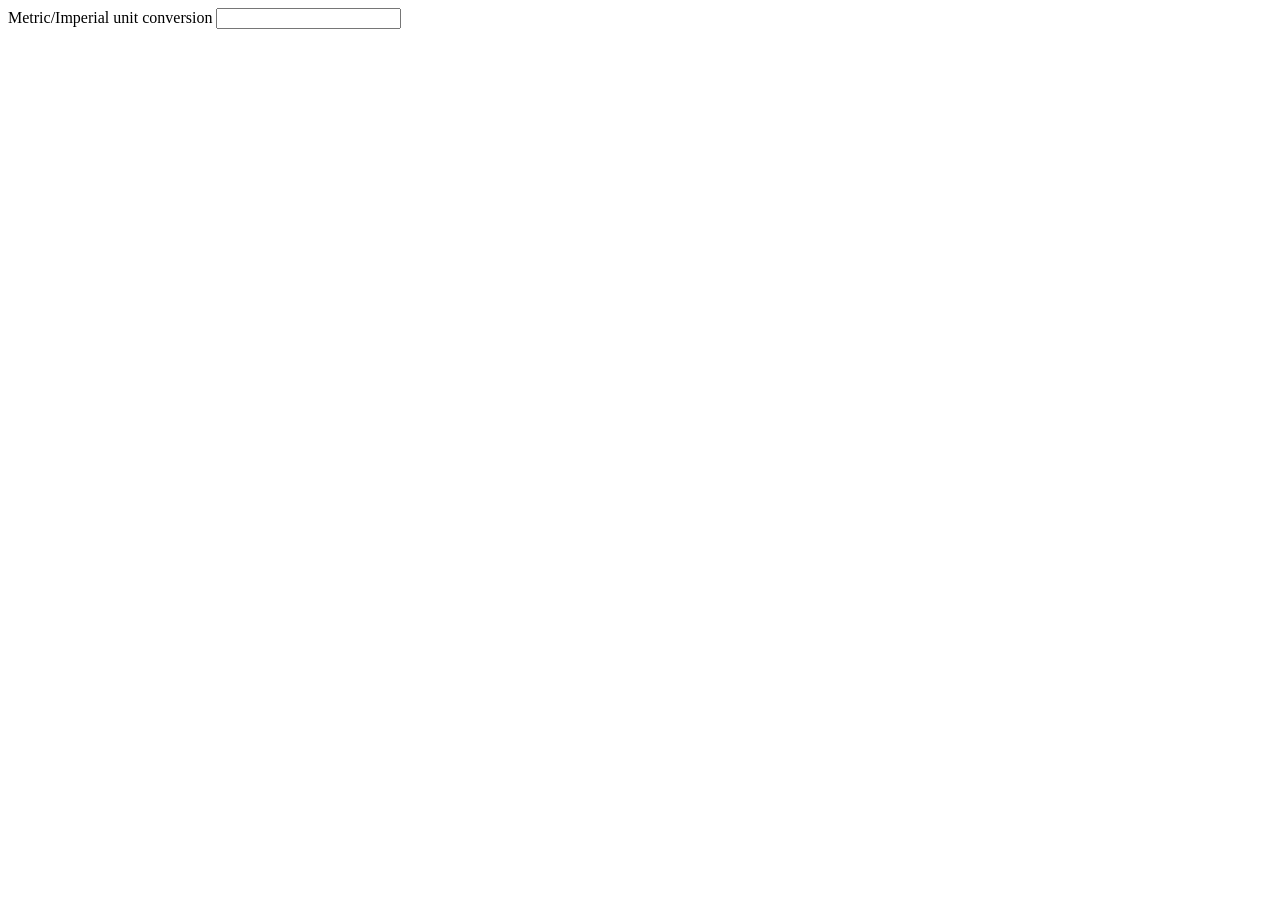
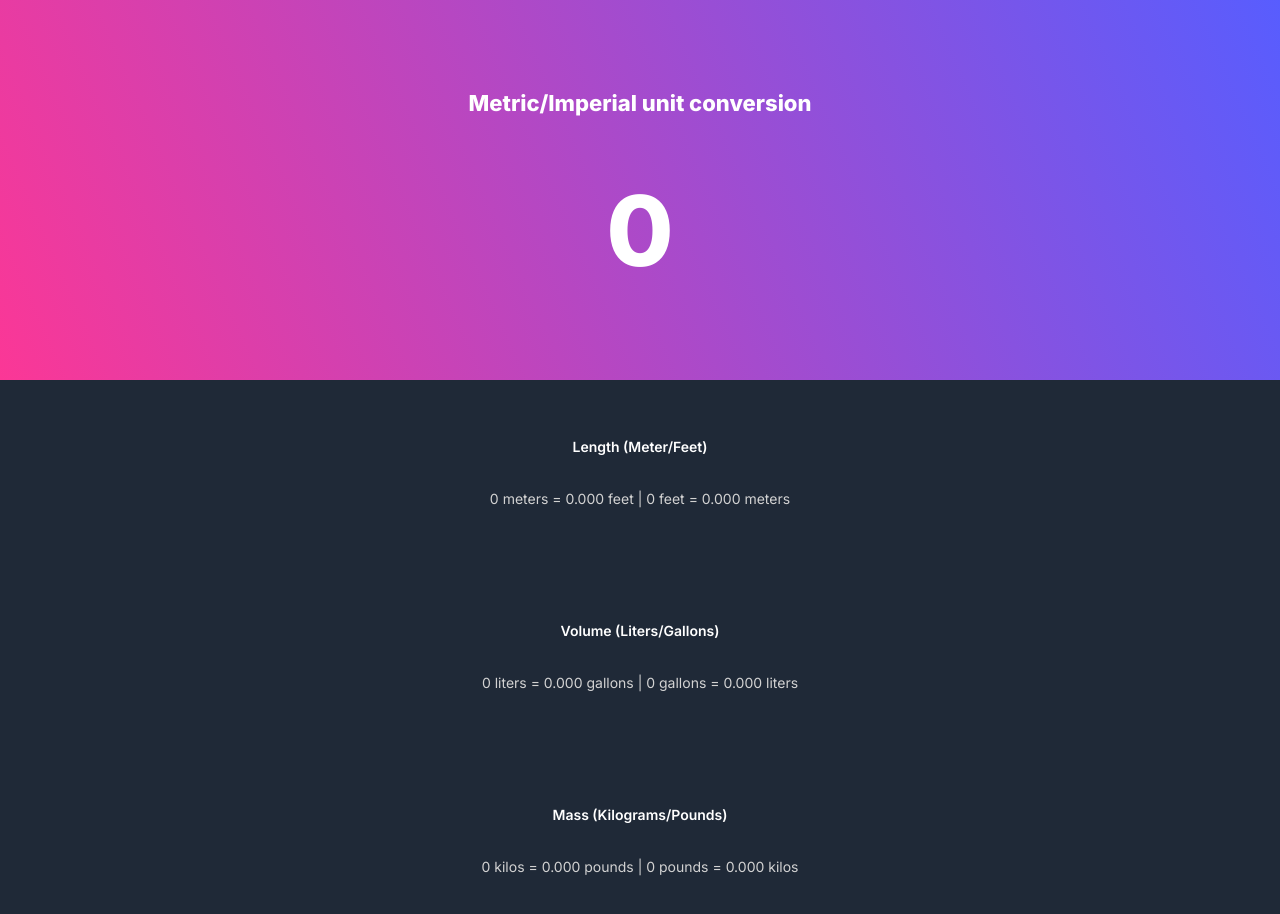
Before and after one commit to fabsantana/unit-converter, a plain HTML site: page index.html in a window 1280 px wide. Before the commit the page ends 800 px from the top, so only its background shows below. Drawn offline with Linux system fonts and the light colour scheme.

Commit message:
Completed DOM, added some css and a sprinkle of js

```diff
--- a/index.html
+++ b/index.html
@@ -4,26 +4,30 @@
     <meta charset="UTF-8">
     <meta http-equiv="X-UA-Compatible" content="IE=edge">
     <meta name="viewport" content="width=device-width, initial-scale=1.0">
-    <title>Document</title>
+    <link rel="stylesheet" href="styles.css">
+    <link rel="preconnect" href="https://fonts.googleapis.com">
+    <link rel="preconnect" href="https://fonts.gstatic.com" crossorigin>
+    <link href="https://fonts.googleapis.com/css2?family=Inter:wght@400;600;800&display=swap" rel="stylesheet">
+    <title>Unit Conversion</title>
 </head>
 <body>
     <div class="converter-container">
-        <div>
+        <div class="unit-input-section">
             <span>Metric/Imperial unit conversion</span>
-            <input type="number" name="" id="">
+            <input oninput="convert()" type="number" name="" id="conversion-input" placeholder="0">
         </div>
-        <div>
+        <div class="conversion-section">
             <div class="length-conversion">
-                <span></span>
-                <span></span>
+                <span class="unit-type">Length (Meter/Feet)</span>
+                <span class="unit-conversion" id="length-unit">0 meters = 0.000 feet | 0 feet = 0.000 meters</span>
             </div>
             <div class="volume-conversion">
-                <span></span>
-                <span></span>
+                <span class="unit-type"> Volume (Liters/Gallons)</span>
+                <span class="unit-conversion" id="volume-unit">0 liters = 0.000 gallons | 0 gallons = 0.000 liters</span>
             </div>
             <div class="mass-conversion">
-                <span></span>
-                <span></span>
+                <span class="unit-type">Mass (Kilograms/Pounds)</span>
+                <span class="unit-conversion" id="mass-unit">0 kilos = 0.000 pounds | 0 pounds = 0.000 kilos</span>
             </div>
         </div>
     </div>
--- a/index.js
+++ b/index.js
@@ -0,0 +1,13 @@
+let conversionNumber = document.getElementById("conversion-input");
+
+function convert() {
+    function lengthConvert() {
+
+    }
+    function volumeConvert() {
+
+    }
+    function massConvert() {
+
+    }
+}
--- a/styles.css
+++ b/styles.css
@@ -1,4 +1,86 @@
 html, body {
     margin: 0;
     padding: 0;
+    font-family: "Inter", sans-serif;
 }
+
+body {
+    background-color: #2e2e2e;
+}
+/* Chrome, Safari, Edge, Opera */
+input::-webkit-outer-spin-button,
+input::-webkit-inner-spin-button {
+  -webkit-appearance: none;
+  margin: 0;
+}
+
+/* Firefox */
+input[type=number] {
+  -moz-appearance: textfield;
+}
+
+.converter-container {
+    text-align: center;
+}
+
+
+.unit-input-section {
+    color: #ffffff;
+    font-weight: 800;
+    display: flex;
+    flex-direction: column;
+    justify-content: center;
+    align-items: center;
+    background-image:linear-gradient(246.26deg, #585DFE 0%, #FB3796 100%);
+    padding: 7%;
+}
+
+.unit-input-section >  span {
+    font-size: 22px;
+}
+.unit-input-section > input {
+    font-size: 97.5px;
+    line-height: 24.39px;
+    width: 211px;
+    font-weight: 800;
+    color: #ffffff;
+    text-align: center;
+    background: transparent;
+    border: hidden;
+    margin-top: 5%;
+    font-family: "Inter", sans-serif;
+}
+.unit-input-section > input:focus {
+    outline: none;
+}
+.unit-input-section > input::placeholder {
+    color: #ffffff;
+}
+
+.conversion-section {
+    background: #1F2937;
+
+}
+span {
+    display: block;
+}
+
+.unit-type {
+    color: #ffffff;
+    font-weight: 600;
+    font-size: 14px;
+}
+
+.unit-conversion {
+    color: #D2D2D2;
+    font-weight: 400;
+    font-size: 14px;
+    margin-top: 3%;
+
+}
+
+.length-conversion,
+.volume-conversion,
+.mass-conversion {
+    padding: 4.5%;
+}
```
